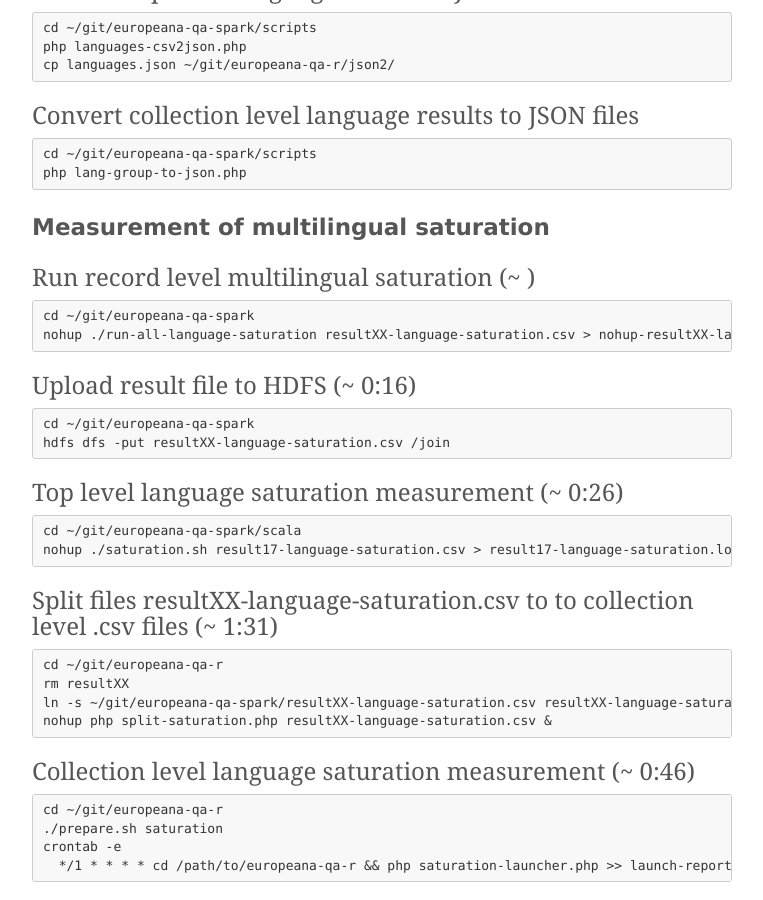
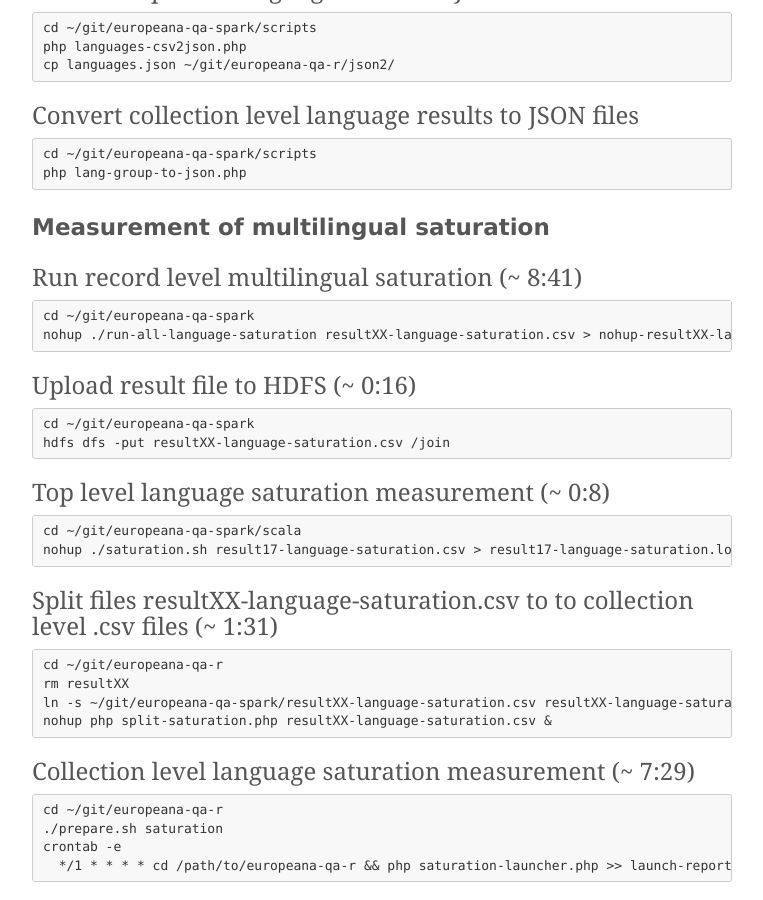
Before and after one commit to pkiraly/pkiraly.github.io, a Jekyll site: the page built from cheatsheet.md, in a window 1280 px wide and 900 px high, scrolled down 3241 px. Shown: the whole window, without its empty margins (258-1021 px from the left). Built offline with Jekyll 4.4.1, drawn with Linux system fonts in a browser that asks for light colours; nearby versions of some CDN libraries; some web fonts are replaced; comment, search, counter and statistics services are not loaded.

Commit message:
Update cheatsheet.md

````diff
--- a/cheatsheet.md
+++ b/cheatsheet.md
@@ -142,7 +142,7 @@ php lang-group-to-json.php
 
 ## Measurement of multilingual saturation
 
-### Run record level multilingual saturation (~ )
+### Run record level multilingual saturation (~ 8:41)
 
 ```
 cd ~/git/europeana-qa-spark
@@ -156,7 +156,7 @@ cd ~/git/europeana-qa-spark
 hdfs dfs -put resultXX-language-saturation.csv /join
 ```
 
-### Top level language saturation measurement (~ 0:26)
+### Top level language saturation measurement (~ 0:8)
 
 ```
 cd ~/git/europeana-qa-spark/scala
@@ -172,7 +172,7 @@ ln -s ~/git/europeana-qa-spark/resultXX-language-saturation.csv resultXX-languag
 nohup php split-saturation.php resultXX-language-saturation.csv &
 ```
 
-### Collection level language saturation measurement (~ 0:46)
+### Collection level language saturation measurement (~ 7:29)
 
 ```
 cd ~/git/europeana-qa-r
````
